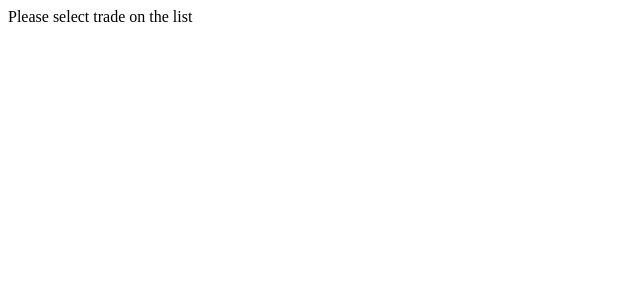
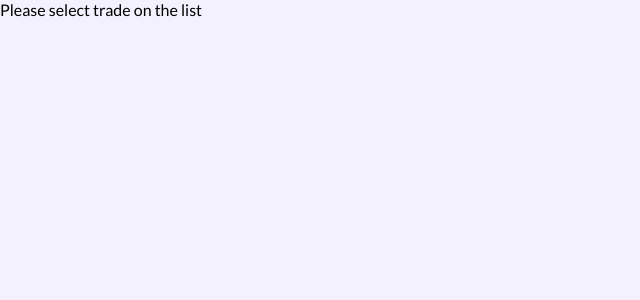
Before and after one commit to antmelnyk/bitcoin-trades, a React app: page / in a window 1280 px wide. Shown: the top 300 px of the page, without its empty margins (0-640 px from the left). Built offline with nearby package versions, Linux system fonts and the light colour scheme.

Commit message:
Add global styles

```diff
--- /dev/null
+++ b/assets/global.scss
@@ -0,0 +1,18 @@
+html {
+  height: 100%;
+  font-family: 'Lato', sans-serif;
+}
+
+body {
+  margin: 0;
+  padding: 0;
+  background: #f2f1fd;
+}
+
+:global {
+
+  .page {
+    max-width: 1200px;
+    margin: 0 auto;
+  }
+}
--- a/src/app.tsx
+++ b/src/app.tsx
@@ -6,6 +6,8 @@ import { BrowserRouter as Router, Route } from 'react-router-dom'
 import { store } from './store/configureStore';
 
 import TradesPage from './pages/TradesPage';
+
+import '../assets/global.scss';
 
 const App = () => (
   <Provider store={store}>
--- a/src/index.html
+++ b/src/index.html
@@ -3,6 +3,7 @@
   <head>
     <meta charset='UTF-8' />
     <title>Bitcoin Trades</title>
+    <link href="https://fonts.googleapis.com/css?family=Lato:400,700&display=swap" rel="stylesheet">
   </head>
   <body>
     <div id='app'></div>
```
Also changed, not shown: assets/global.scss.d.ts (added, +7 -0 lines).
